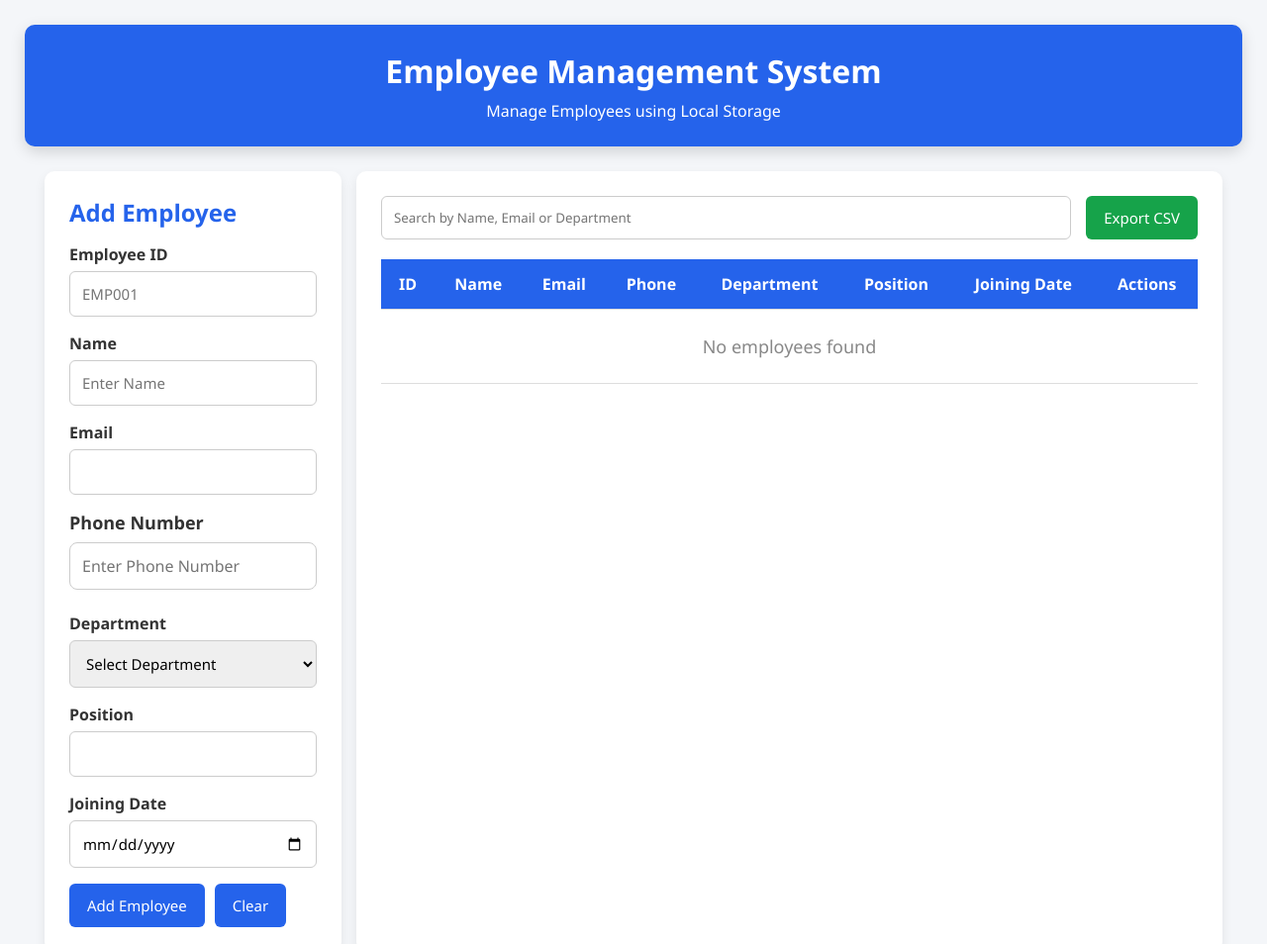
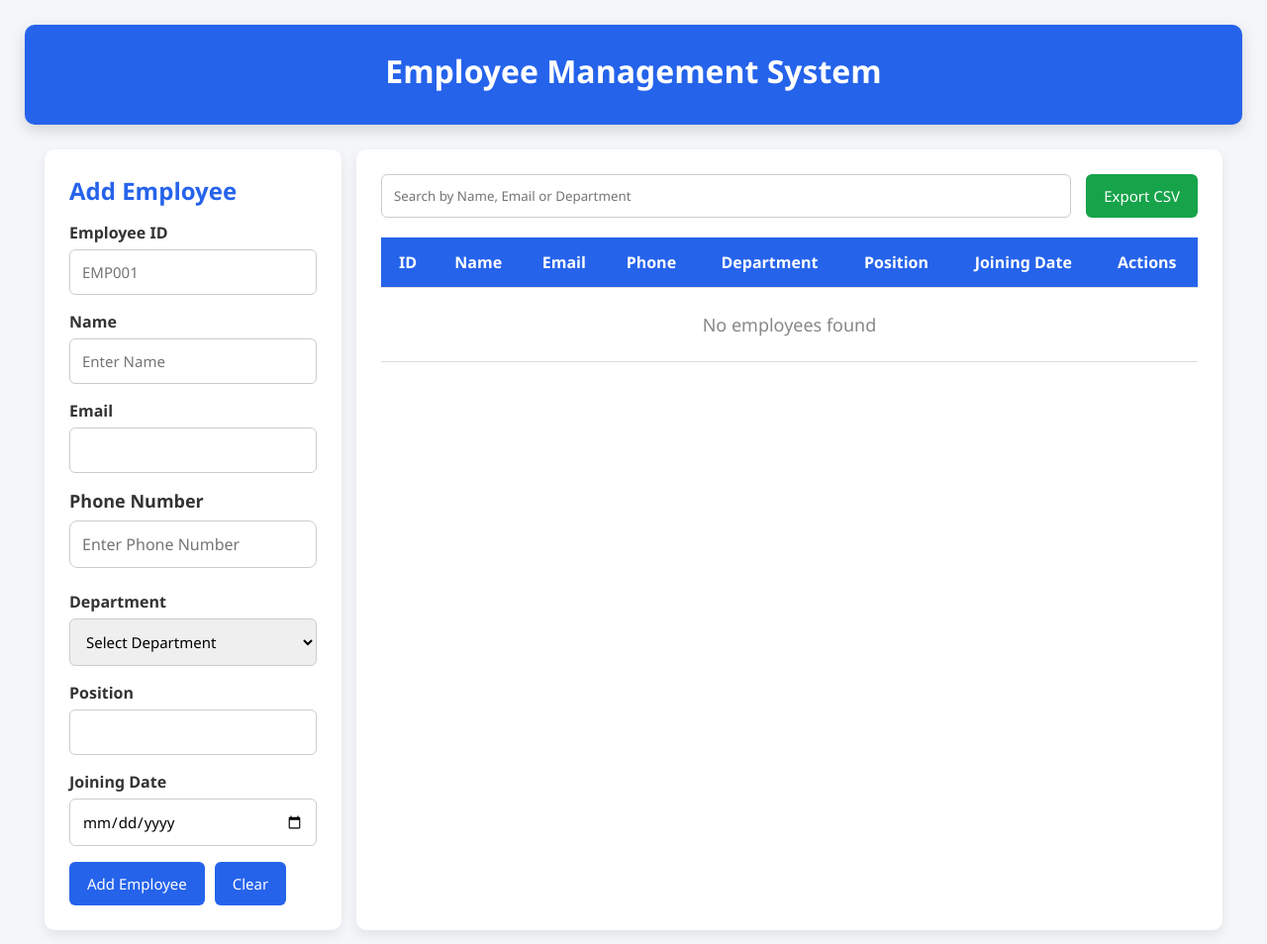
Before and after one commit to srujana703/Empolyee-management-system, a plain HTML site: page index.html in a window 1280 px wide. Shown: the top 954 px of the page at 99% size. Drawn offline with Linux system fonts and the light colour scheme.

Commit message:
modified html

```diff
--- a/index.html
+++ b/index.html
@@ -11,7 +11,7 @@
 
 <header>
     <h1>Employee Management System</h1>
-    <p>Manage Employees using Local Storage</p>
+
 </header>
 
 <div class="container">
```
